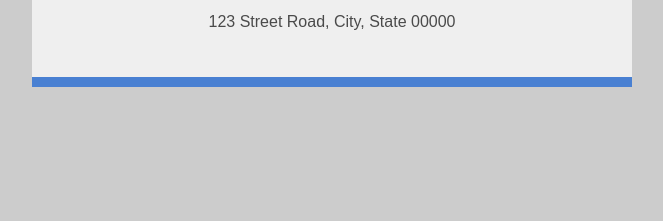
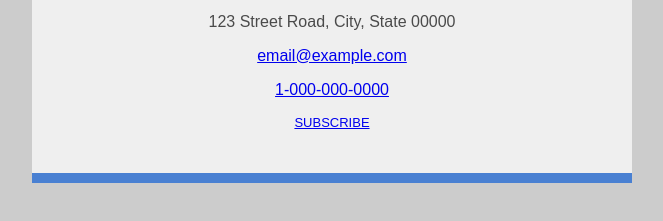
Before and after one commit to itsmeZoha/Email-Template-Design-2, a plain HTML site: page index.html in a window 1280 px wide. Shown: the part 1160-1381 px from the top of the page, without its empty margins (308-971 px from the left). Before the commit the page ends 1287 px from the top, so only its background shows below. Drawn offline with Linux system fonts and the light colour scheme.

Commit message:
add Footer link...

```diff
--- a/index.html
+++ b/index.html
@@ -198,7 +198,9 @@
 					<a href="#"><img src="img/logo.png" width="160" style="mix-blend-mode: darken;"></a>
 					<p>New York HTML Email</p>
 					<p>123 Street Road, City, State 00000</p>
-
+					<p><a href="mailto:email@example.com">email@example.com</a></p>
+					<p><a href="tel:10000000000">1-000-000-0000</a></p>
+					<p style="font-size: 13px;"><a href="#">SUBSCRIBE</a></p>
 				</td>
 			</tr>
 			<tr>
```
